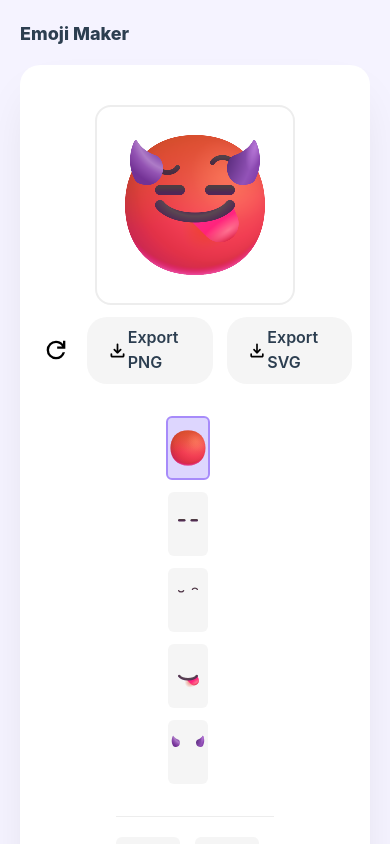
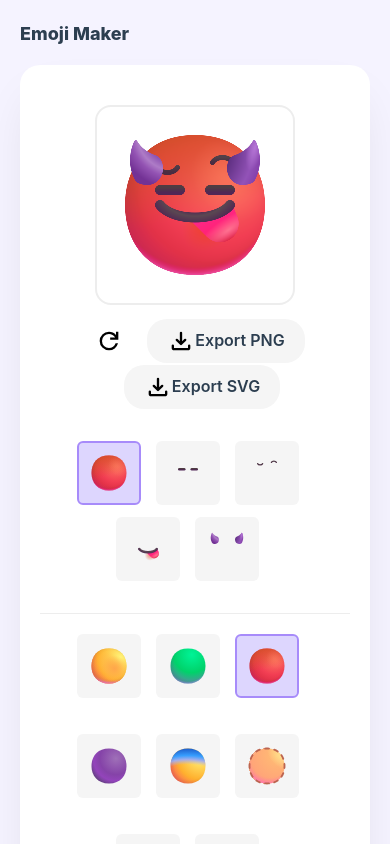
Before and after one commit to fh332393900/emoji-maker-vue, a Vue app: page / in a window 390 px wide. Shown: the top 844 px of the page. Built offline with nearby package versions, Linux system fonts and the light colour scheme.

Commit message:
适配移动端

```diff
--- a/src/App.vue
+++ b/src/App.vue
@@ -28,15 +28,15 @@
         <img v-if="selectedImage()[item]" :src="selectedImage()[item]" width="40" height="40" alt="">
       </SelectButton>
     </div>
-    <div class="option flex justify-center items-center">
+    <div class="option flex justify-center">
       <SelectButton
         class="tabs-item flex justify-center items-center"
         v-for="(item, index) in images[tab]"
         :key="index"
-        :active="tab === item"
+        :active="selectedIndex[tab] === index"
         @click="selectOption(index)"
       >
-        <img v-if="item" :src="item" width="40" height="40" alt="">
+        <img v-show="item" :src="item" width="40" height="40" alt="">
       </SelectButton>
     </div>
   </main>
@@ -234,17 +234,35 @@
   flex-wrap: wrap;
   border-bottom: 1px solid rgba(163, 163, 163, 0.2);
 }
+@media (max-width: 1260px) {
+  .tabs {
+    padding: 20px 2rem;
+  }
+  main {
+    padding: 40px 3rem;
+  }
+}
+@media (max-width: 800px) {
+  .tabs {
+    padding: 20px;
+  }
+  main {
+    padding: 40px 20px;
+  }
+}
 .tabs-item {
   margin-right: 15px;
   margin-bottom: 12px;
 }
 .option {
+  min-height: 300px;
   margin-top: 20px;
   width: 100%;
   flex-wrap: wrap;
 }
 .controls {
   padding: 12px 0;
+  flex-wrap: wrap;
 }
 .refrsh {
   cursor: pointer;
--- a/src/components/SelectButton.vue
+++ b/src/components/SelectButton.vue
@@ -19,6 +19,7 @@
 
 <style scoped>
 .button {
+  min-width: 64px;
   border-radius: 0.375rem;
   background-color: rgba(245,245,245);
   cursor: pointer;
```
Also changed, not shown: 1 other file (tests, documents, lock files or other folders).
